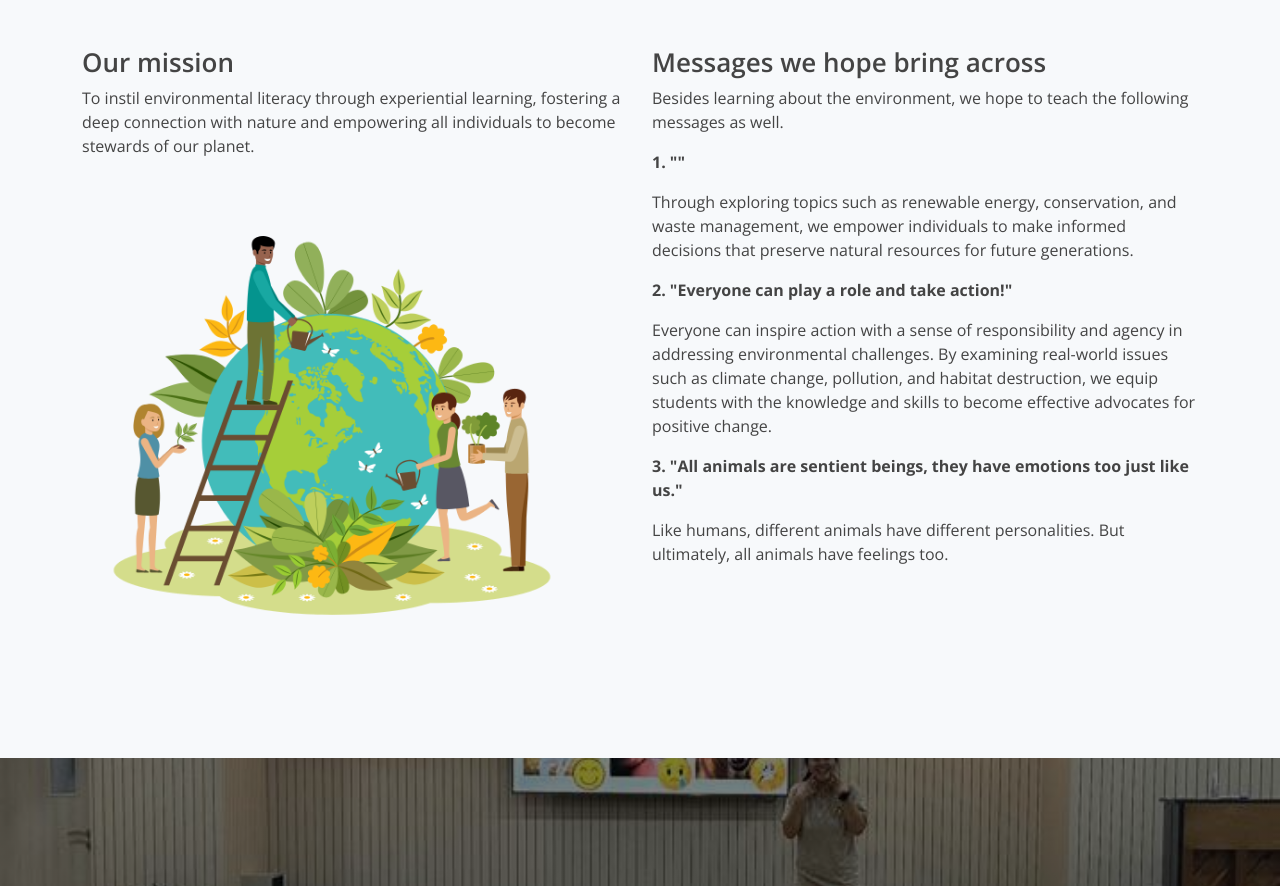
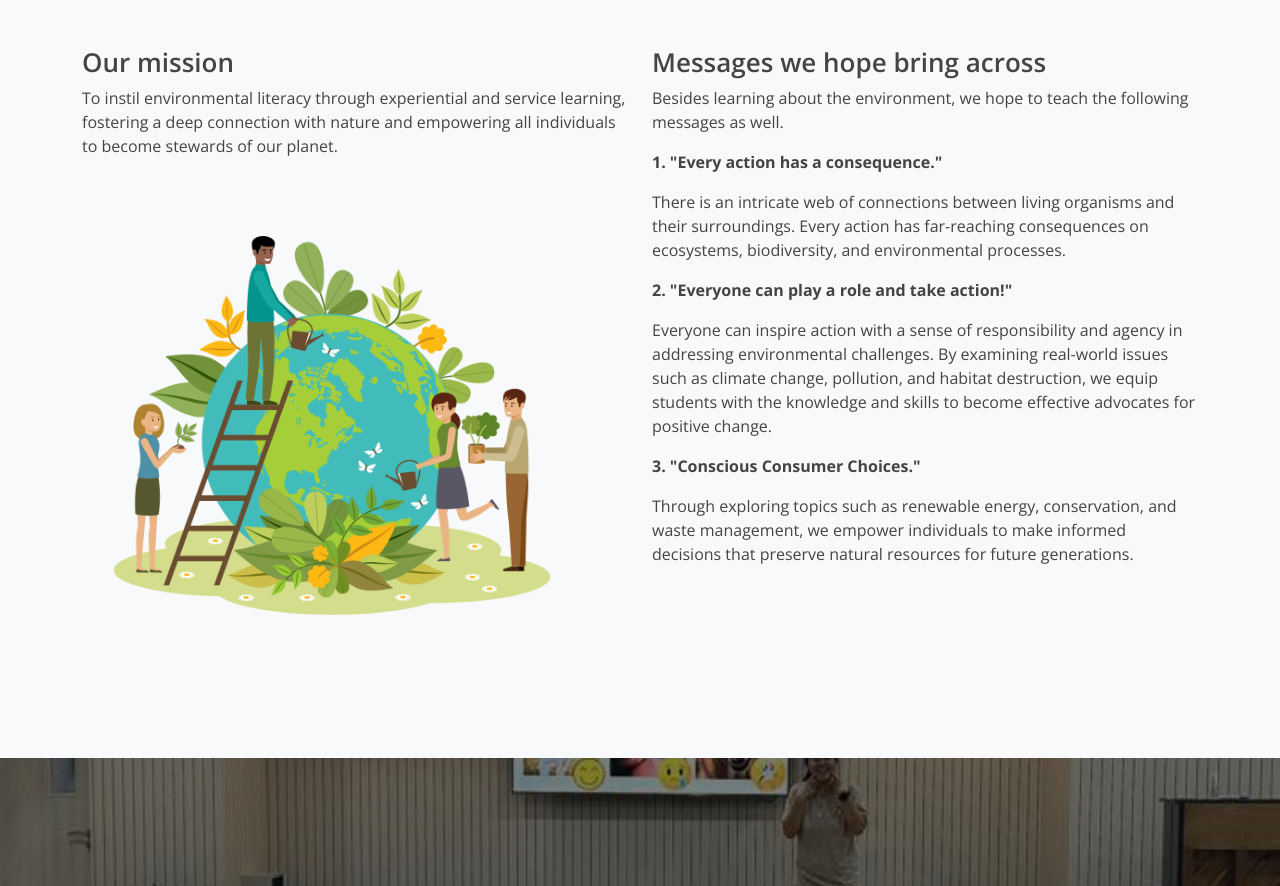
Before and after one commit to TerraAcademy/TerraAcademy.github.io, a plain HTML site: page index.html in a window 1280 px wide. Shown: the part 1498-2384 px from the top of the page. Drawn offline with nearby package versions, Linux system fonts and the light colour scheme.

Commit message:
Update index.html

```diff
--- a/index.html
+++ b/index.html
@@ -167,7 +167,7 @@
           <div class="col-lg-6">
             <h3>Our mission</h3>
             <p>
-              To instil environmental literacy through experiential learning, fostering a deep connection with nature and empowering all individuals to become stewards of our planet.
+              To instil environmental literacy through experiential and service learning, fostering a deep connection with nature and empowering all individuals to become stewards of our planet.
             </p>
             <img src="assets/img/about.png" style="width:500px" class="img-fluid rounded-4 mb-4" alt="">
 
@@ -178,10 +178,10 @@
               Besides learning about the environment, we hope to teach the following messages as well.
             </p>
             <p>
-              <b>1. ""</b>
+              <b>1. "Every action has a consequence."</b>
             </p>
             <p>
-              Through exploring topics such as renewable energy, conservation, and waste management, we empower individuals to make informed decisions that preserve natural resources for future generations.
+              There is an intricate web of connections between living organisms and their surroundings. Every action has far-reaching consequences on ecosystems, biodiversity, and environmental processes.
 
             </p>
             <p>
@@ -191,10 +191,10 @@
               Everyone can inspire action with a sense of responsibility and agency in addressing environmental challenges. By examining real-world issues such as climate change, pollution, and habitat destruction, we equip students with the knowledge and skills to become effective advocates for positive change.
             </p>
             <p>
-             <b>3. "All animals are sentient beings, they have emotions too just like us."</b>
+             <b>3. "Conscious Consumer Choices."</b>
             </p>
             <p>
-               Like humans, different animals have different personalities. But ultimately, all animals have feelings too.
+               Through exploring topics such as renewable energy, conservation, and waste management, we empower individuals to make informed decisions that preserve natural resources for future generations.
              </p>
             <p>
 
```
